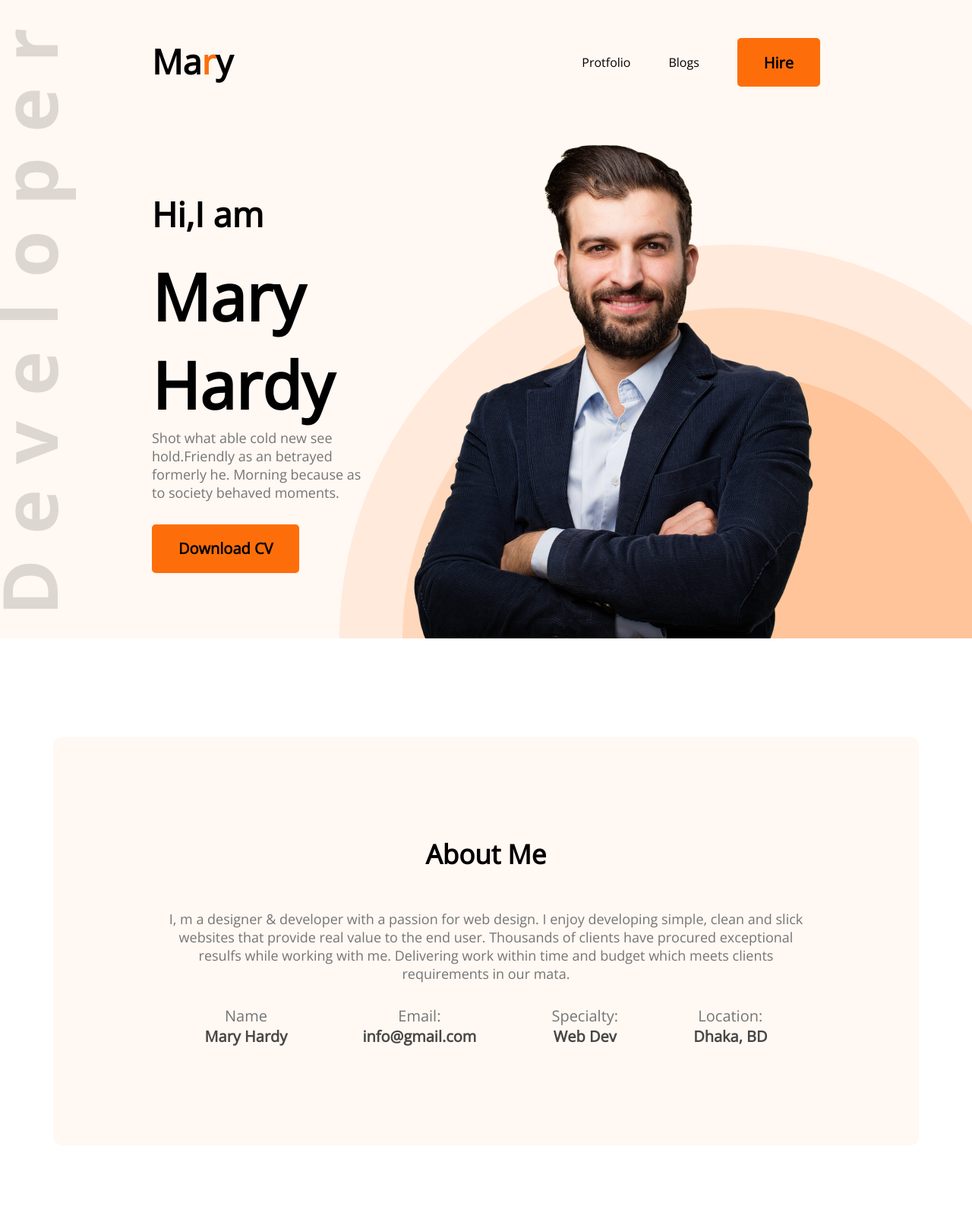
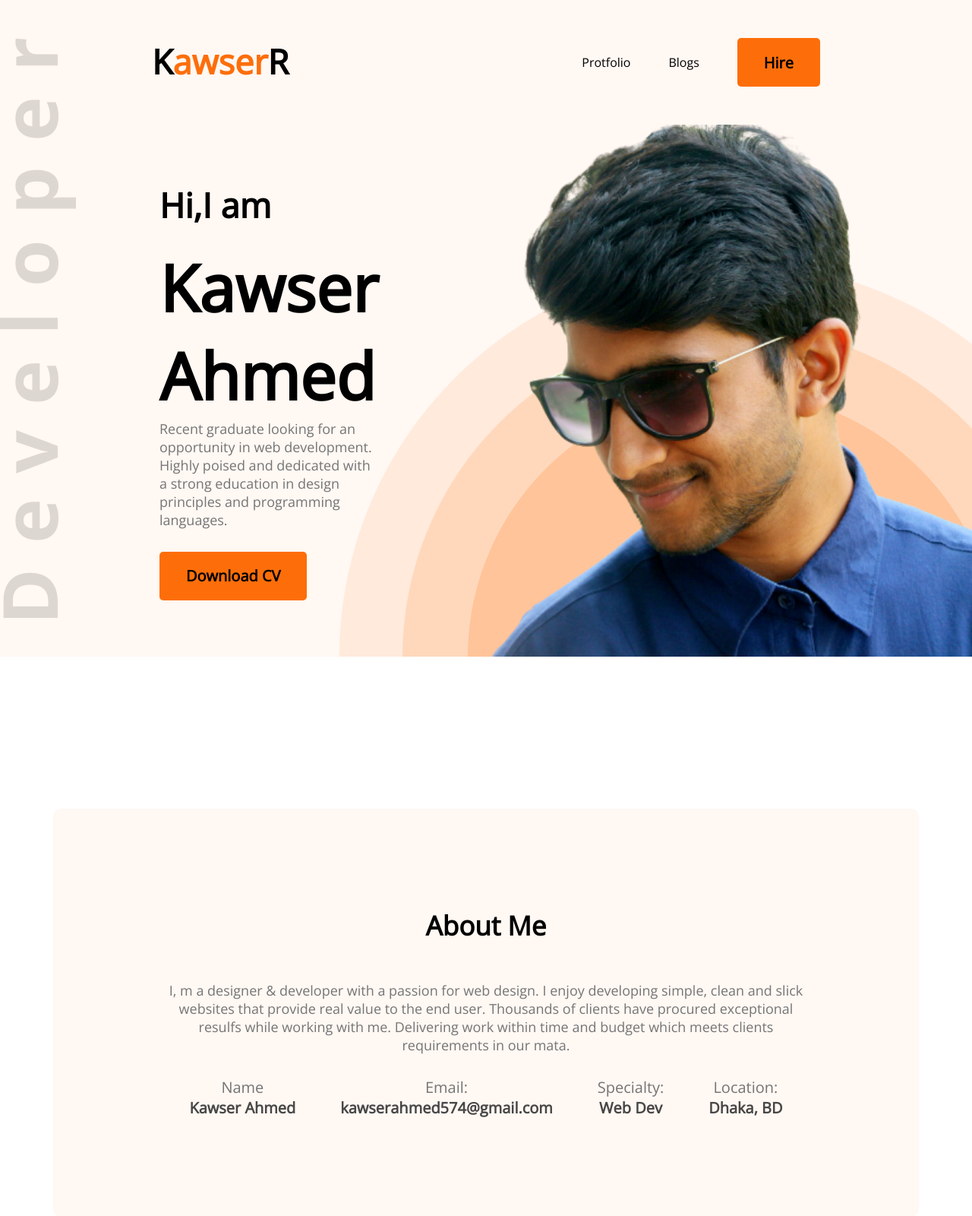
Before and after one commit to uiukawser-R/Devoloper-Protfolio, a plain HTML site: page index.html in a window 1280 px wide. Shown: the top 1600 px of the page at 76% size. Drawn offline with nearby package versions, Linux system fonts and the light colour scheme.

Commit message:
profile updete

```diff
--- a/index.html
+++ b/index.html
@@ -12,7 +12,7 @@
     <header class="header">
 
         <nav>
-            <h2 class="nav-title">Ma<span class="text-primary">r</span>y</h2>
+            <h2 class="nav-title">K<span class="text-primary">awser</span>R</h2>
             <ul>
                 <li>Protfolio</li>
                 <li>Blogs</li>
@@ -23,11 +23,11 @@
         <div class="banner">
             <div>
                 <h3 class="banner-sub-title">Hi,I am</h3>
-                <h1 class="banner-title">Mary Hardy</h1>
-                <p class="banner-descriptin">Shot what able cold new see hold.Friendly as an betrayed formerly he. Morning because as to society behaved moments.</p>
+                <h1 class="banner-title">Kawser Ahmed</h1>
+                <p class="banner-descriptin">Recent graduate looking for an opportunity in web development. Highly poised and dedicated with a strong education in design principles and programming languages.</p>
                 <button class="btn-primary">Download CV</button>
             </div>
-            <img src="images/hardy.png" alt="">
+            <img src="images/kawser/k4r.png" alt="" style="height: 700px; width: 800px;">
 
         </div>
     </header>
@@ -38,11 +38,11 @@
             <div class="about-info-container">
                <div class="about-info">
                 <p class="info-title">Name</p>
-                <p class="info-description">Mary Hardy</p>
+                <p class="info-description">Kawser Ahmed</p>
                </div>
                <div class="about-info">
                 <p class="info-title">Email:</p>
-                <p class="info-description">info@gmail.com</p>
+                <p class="info-description">kawserahmed574@gmail.com</p>
                </div>
                <div class="about-info">
                 <p class="info-title">Specialty:</p>
@@ -84,13 +84,13 @@
         </section>
         <!-- Resume Section -->
         <section class="resume">
-            <h3 class="section-title">A Summary of My Resume</h3>
+            <h3 class="section-title">A Summary of <span class="text-primary">My</span> Resume</h3>
             <div class="resume-content">
                 <div>
                     <h3 class="resume-title">My Education</h3>
                     <div class="resume-item">
                         <h4 class="title">Master in Computer Engineering</h4>
-                        <h5 class="sub-title">Harvard Univercity /2017-2019</h5>
+                        <h5 class="sub-title">UIU(United International Univercity) /2017-2023</h5>
                         <p class="description">List skill/technologies here. You can change the icon above
                             to any of the 1500+ FontAwesome 5 free icons available. Aenean commodo ligula eget dolor.</p>
                     </div>
@@ -113,8 +113,8 @@
                 <div>
                     <h3 class="resume-title">My Experience</h3>
                     <div class="resume-item">
-                        <h4 class="title">Master in Computer Engineering</h4>
-                        <h5 class="sub-title">Harvard Univercity /2017-2019</h5>
+                        <h4 class="title">Jr. Full Stack Devoloper</h4>
+                        <h5 class="sub-title">UIU(United International Univercity) /2017-2023</h5>
                         <p class="description">List skill/technologies here. You can change the icon above
                             to any of the 1500+ FontAwesome 5 free icons available. Aenean commodo ligula eget dolor.</p>
                     </div>
--- a/styles/protfolio.css
+++ b/styles/protfolio.css
@@ -51,7 +51,7 @@ nav ul {
 .banner {
     display: flex;
     align-items: center;
-    margin: 0 200px;
+    margin: 0px 0px 200px 210px;
 }
 
 .banner-title {
```
Also changed, not shown: images/kawser/k1-removebg-preview.png (added), images/kawser/k2-preview.png (added), images/kawser/k2-removebg-preview.png (added), images/kawser/k4r.png (added), 1 other file.
